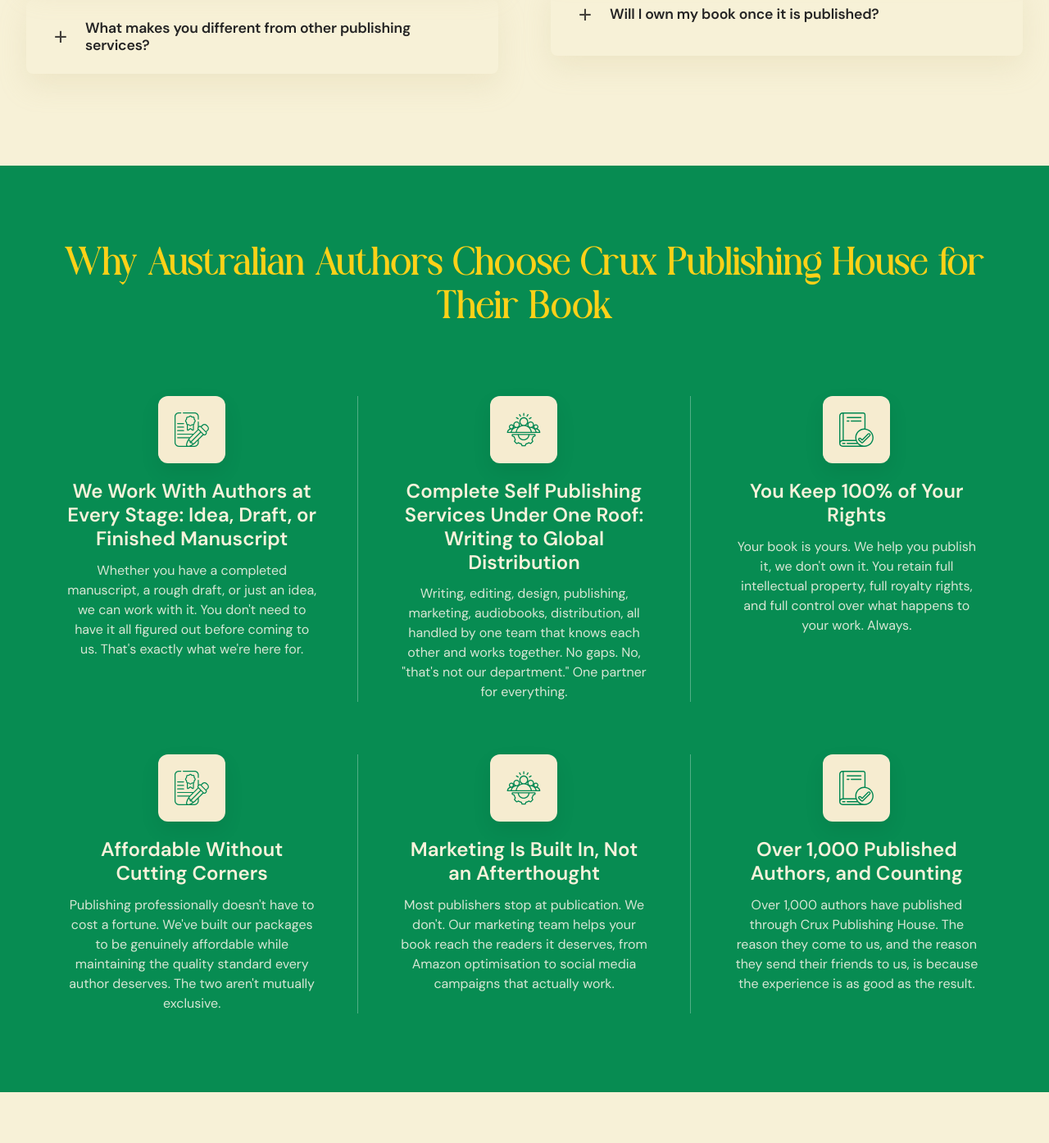
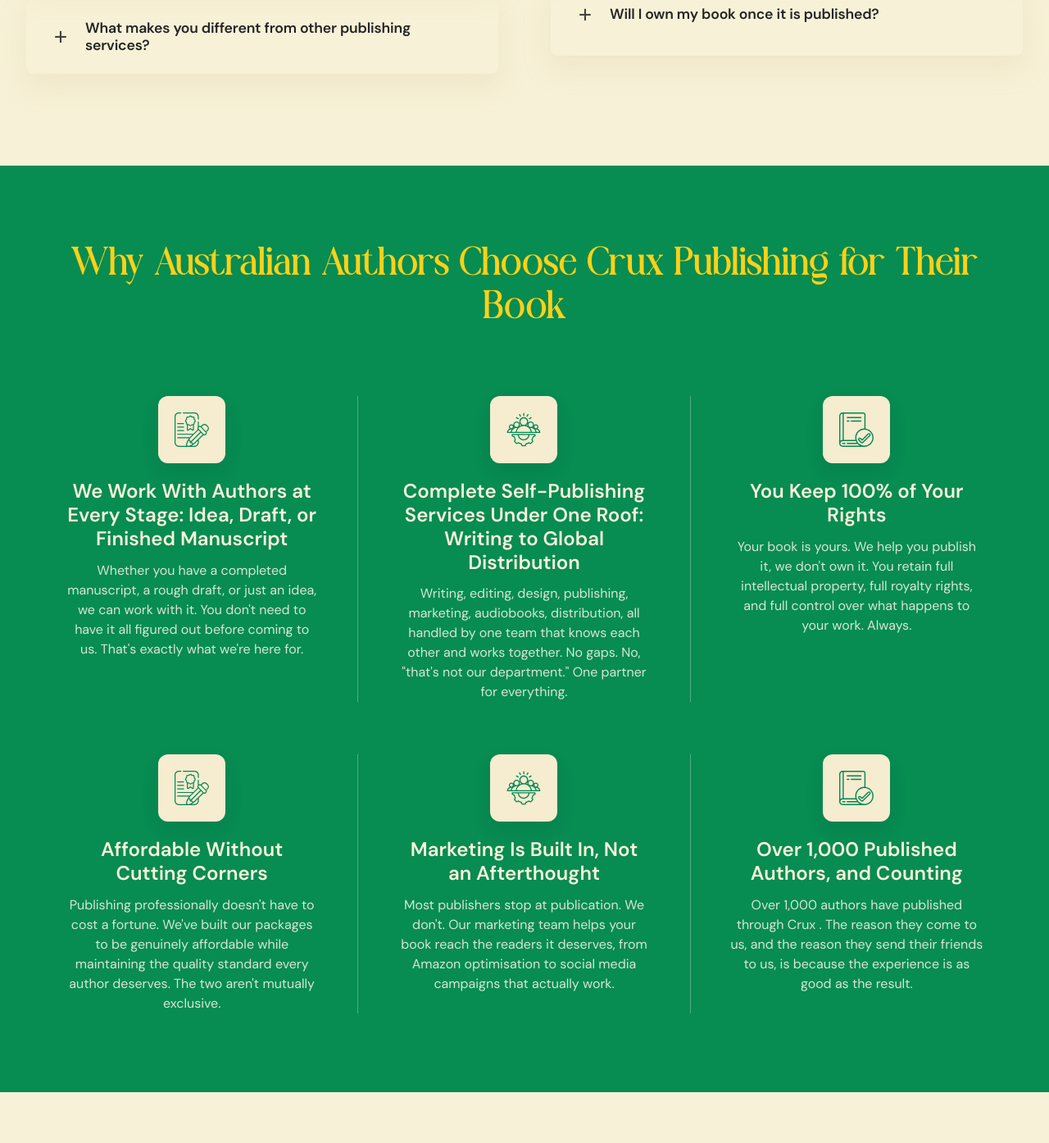
Before and after one commit to BemBexLab/southern_cross_publishing, a Next.js app: page /who-we-are in a window 1280 px wide. Shown: the part 4430-5824 px from the top of the page at 82% size. Built offline with nearby package versions, Linux system fonts and the light colour scheme; no server answers.

Commit message:
Updated Content

```diff
--- a/app/our-books/components/Section3.tsx
+++ b/app/our-books/components/Section3.tsx
@@ -38,15 +38,15 @@
   return (
     <section className="bg-[#F7F1D7] py-20 px-6 md:px-12 lg:px-24 flex flex-col items-center">
       {/* Header */}
-      <div className="max-w-5xl text-center mb-16">
-        <h2 className="goneva text-[#018752] text-3xl md:text-5xl mb-6">
+      <div className="max-w-5xl text-center mb-5">
+        <h2 className="goneva text-[#018752] text-3xl md:text-5xl mb-3">
           Meet Our Publishing Partners
         </h2>
-        <p className="text dm-sans-black text-lg md:text-lg leading-relaxed">
+        {/* <p className="text dm-sans-black text-lg md:text-lg leading-relaxed">
           Lorem ipsum dolor sit amet consectetur. A turpis urna augue volutpat posuere neque magna.
           Cras adipiscing purus dignissim in ipsum nibh risus non. Pharetra neque quis non eget et risus.
           Libero suspendisse praesent sed duis ipsum vitae sed ipsum ut.
-        </p>
+        </p> */}
       </div>
 
       {/* Partners Grid */}
--- a/app/page.tsx
+++ b/app/page.tsx
@@ -46,11 +46,11 @@
           <div className="mx-auto grid max-w-[1200px] overflow-hidden rounded-[30px] bg-[#078c52] text-white lg:min-h-[380px] lg:grid-cols-[1.32fr_0.68fr]">
             <div className="flex w-full flex-col justify-center px-6 py-8 sm:px-8 sm:py-9 md:px-10 md:py-10 lg:w-[100%] lg:pl-[40px] lg:pr-0 lg:py-9">
               <p className="dm-sans max-w-full text-sm font-medium tracking-[0.01em] text-[#f6c72f] sm:text-[15px] md:text-base lg:max-w-[44rem] lg:text-[15px]">
-                Publish Your Book in Australia With a Team That Handles the Complete Process.
+                Publish Your Book in Australia: Hire an Book Publisher with a Team That Handles the Complete Process.
               </p>
 
               <h2 className="goneva mt-4 max-w-full text-[2rem] leading-[0.96] text-[#f7f1d7] sm:text-[2.45rem] md:mt-5 md:text-[2.95rem] lg:max-w-full lg:text-[3.1rem]">
-                Let Crux Publishing House take the hassle out of publishing, so you can focus on your story
+                Let Crux  take the hassle out of publishing, so you can focus on your story
               </h2>
 
               <div className="relative mt-6 flex min-h-[220px] items-end justify-center lg:hidden">
--- a/app/privacy-policy/components/PrivacyContent.tsx
+++ b/app/privacy-policy/components/PrivacyContent.tsx
@@ -257,7 +257,7 @@
                   href="mailto:info@southerncrosspublishing.com.au"
                   className="break-all text-base text-gray-500 hover:underline sm:text-lg"
                 >
-                  info@southerncrosspublishing.com.au
+                  contact@cruxpublishinghouse.com.au
                 </a>
               </div>
 
--- a/app/privacy-policy/page.tsx
+++ b/app/privacy-policy/page.tsx
@@ -25,7 +25,7 @@
                     who access our website or engage with our services. This Privacy
                     Policy explains how we collect, use, store, and disclose personal
                     information obtained through your interaction with{" "}
-                    <Link className="hover:underline" href="/">Crux Publishing House</Link>.<br />
+                    <Link className="hover:underline font-semibold" href="/">Crux Publishing House</Link>.<br />
                     By accessing our website or using our services, you acknowledge
                     that you have read and understood this Privacy Policy and agree to
                     its terms.
--- a/app/terms-condition/components/TermsContent.tsx
+++ b/app/terms-condition/components/TermsContent.tsx
@@ -240,7 +240,7 @@
                   href="mailto:info@southerncrosspublishing.com.au"
                   className="break-all text-base text-gray-500 hover:underline sm:text-lg"
                 >
-                  info@southerncrosspublishing.com.au
+                  contact@cruxpublishinghouse.com.au
                 </a>
               </div>
 
--- a/components/ComprehensivePublishing.tsx
+++ b/components/ComprehensivePublishing.tsx
@@ -135,10 +135,7 @@
             one, and it, of course, deserves to be protected.
           </p>
           <p>
-            At Crux Publishing House, we have created our complete process
-            around keeping that feeling alive, from your very first
-            conversation with us to the day your book lands in a reader&apos;s
-            hands.
+            At Crux  Publishing, we have created our complete author publishing services process around keeping that feeling alive, from your very first conversation with us to the day your book lands in a reader's hands.
           </p>
           <p>
             We do a lot more than just publishing books. We make them with
@@ -153,8 +150,7 @@
         </div>
 
         <h3 className="dm-sans mx-auto w-full max-w-[1500px] px-2 pb-2 text-center text-[1.05rem] font-semibold italic leading-[1.45] text-[#222] sm:px-6 sm:text-[1.2rem] md:text-[1.45rem] lg:text-[1.7rem]">
-          Your words were always worth reading. We are just here to make sure
-          the right people find them.
+          Your words are always worth reading. We are just here to make sure the right people find them.
         </h3>
       </section>
     </LazyMotion>
--- a/components/HomeHero.tsx
+++ b/components/HomeHero.tsx
@@ -45,10 +45,10 @@
                 Australia's trusted self publishing company: ghostwriting, editing, design, distribution and marketing, all in one place
               </p>
               <p>
-                At Crux Publishing House, we assist you from writing to the final printed page. Are you holding a half finished manuscript, a voice note full of ideas, or a story you've carried for years? We are here to shape it into something the world will remember.
+                At Crux  Publishing, we assist you with book publishing services from writing to the final printed page. Are you holding a half-finished manuscript, a voice note full of ideas, or a story you've carried for years? We are here to shape it into something the world will remember.
               </p>
               <p>
-                We are an Australian based company, and work with authors across every genre, every background, and every stage of the writing journey.
+                We are an Australia-based book publishing company and work with authors across every genre, every background, and every stage of the writing journey.
               </p>
             </div>
 
--- a/components/WhyAustralianAuthors.tsx
+++ b/components/WhyAustralianAuthors.tsx
@@ -9,9 +9,9 @@
     iconAlt: "icon",
   },
   {
-    title: "Complete Self Publishing Services Under One Roof: Writing to Global Distribution",
+    title: "Complete Self-Publishing Services Under One Roof: Writing to Global Distribution",
     description:
-      "Writing, editing, design, publishing, marketing, audiobooks, distribution, all handled by one team that knows each other and works together. No gaps. No, \"that's not our department.\" One partner for everything.",
+      `Writing, editing, design, publishing, marketing, audiobooks, distribution, all handled by one team that knows each other and works together. No gaps. No, "that's not our department." One partner for everything.`,
     iconSrc: "/who-we-are/leadership_12773480 1.svg",
     iconAlt: "icon",
   },
@@ -39,7 +39,7 @@
   {
     title: "Over 1,000 Published Authors, and Counting",
     description:
-      "Over 1,000 authors have published through Crux Publishing House. The reason they come to us, and the reason they send their friends to us, is because the experience is as good as the result.",
+      "Over 1,000 authors have published through Crux . The reason they come to us, and the reason they send their friends to us, is because the experience is as good as the result.",
     iconSrc: "/who-we-are/book_5765621 1.svg",
     iconAlt: "icon",
   },
@@ -51,7 +51,7 @@
       <div className="mx-auto flex max-w-8xl flex-col items-center text-center">
         <div className="mx-auto w-full max-w-8xl text-center">
           <h2 className="goneva text-[1.9rem] leading-[1.08] text-[#FDD118] sm:text-[2.4rem] lg:text-[3.05rem]">
-            Why Australian Authors Choose Crux Publishing House for Their Book
+            Why Australian Authors Choose Crux  Publishing for Their Book
           </h2>
           {/* <p className="dm-sans mx-auto mt-5 w-full text-lg italic leading-[1.55] text-[#d8e8d6]">
             Whether you have a completed manuscript, a rough draft, or just an
```
